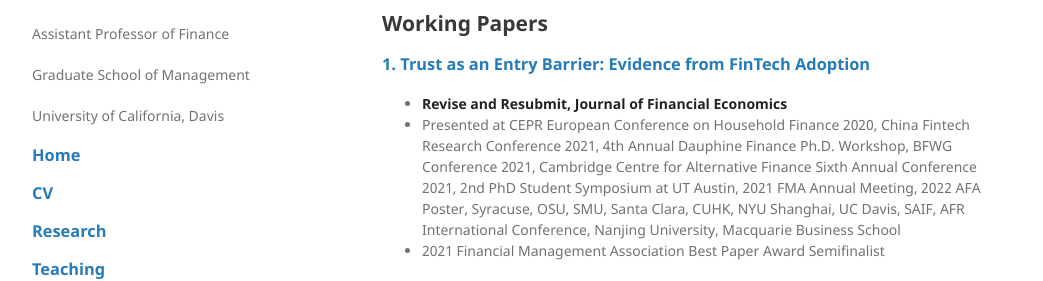
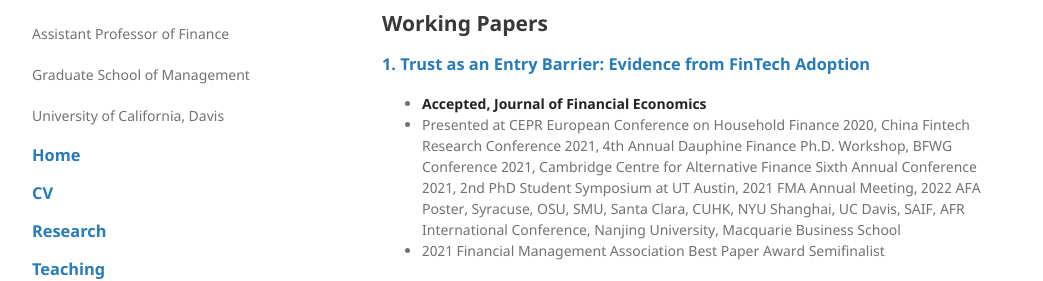
Before and after one commit to keeryang/keeryang.github.io, a Jekyll site: the page built from index.md, in a window 1280 px wide and 900 px high. Shown: the part 414-695 px from the top of the window, without its empty margins (118-1161 px from the left). Built offline with Jekyll 4.4.1, drawn with Linux system fonts in a browser that asks for light colours; the repository's description, which GitHub fills in, is left out; our own code applies the rules of GitHub Pages for plain Markdown files.

Commit message:
Update index.md

```diff
--- a/index.md
+++ b/index.md
@@ -23,7 +23,7 @@ Email: <kkeyang@ucdavis.edu>
 ## Working Papers
 
 ### [1. Trust as an Entry Barrier: Evidence from FinTech Adoption](https://papers.ssrn.com/sol3/papers.cfm?abstract_id=3761468)
-*   **Revise and Resubmit, Journal of Financial Economics**
+*   **Accepted, Journal of Financial Economics**
 *   Presented at CEPR European Conference on Household Finance 2020, China Fintech Research Conference 2021, 4th Annual Dauphine Finance Ph.D. Workshop, BFWG Conference 2021, Cambridge Centre for Alternative Finance Sixth Annual Conference 2021, 2nd PhD Student Symposium at UT Austin, 2021 FMA Annual Meeting, 2022 AFA Poster, Syracuse, OSU, SMU, Santa Clara, CUHK, NYU Shanghai, UC Davis, SAIF, AFR International Conference, Nanjing University, Macquarie Business School
 *   2021 Financial Management Association Best Paper Award Semifinalist
 
```
